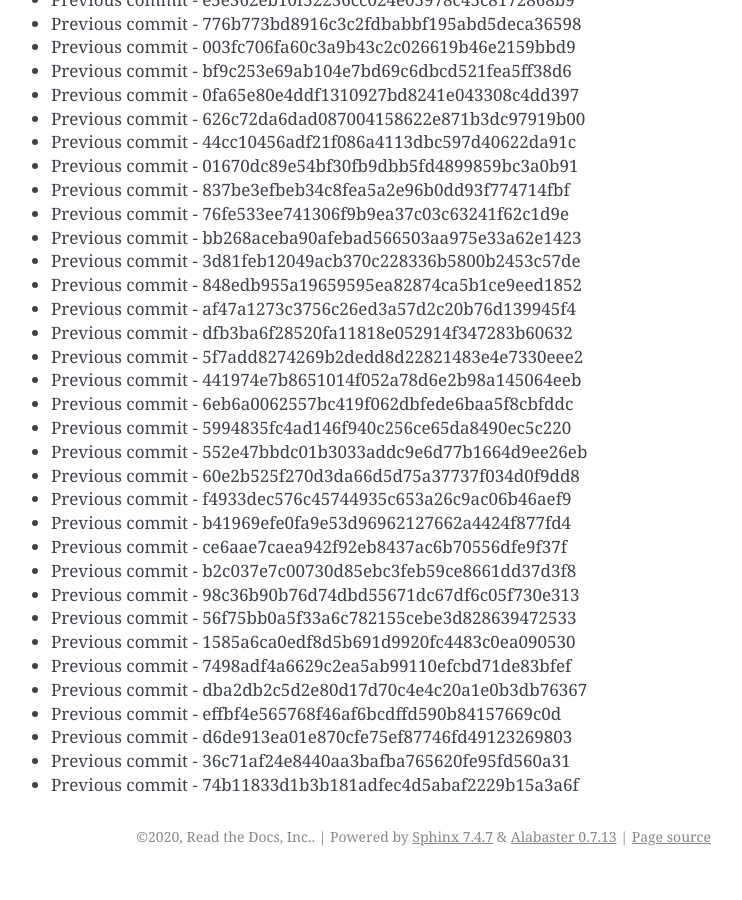
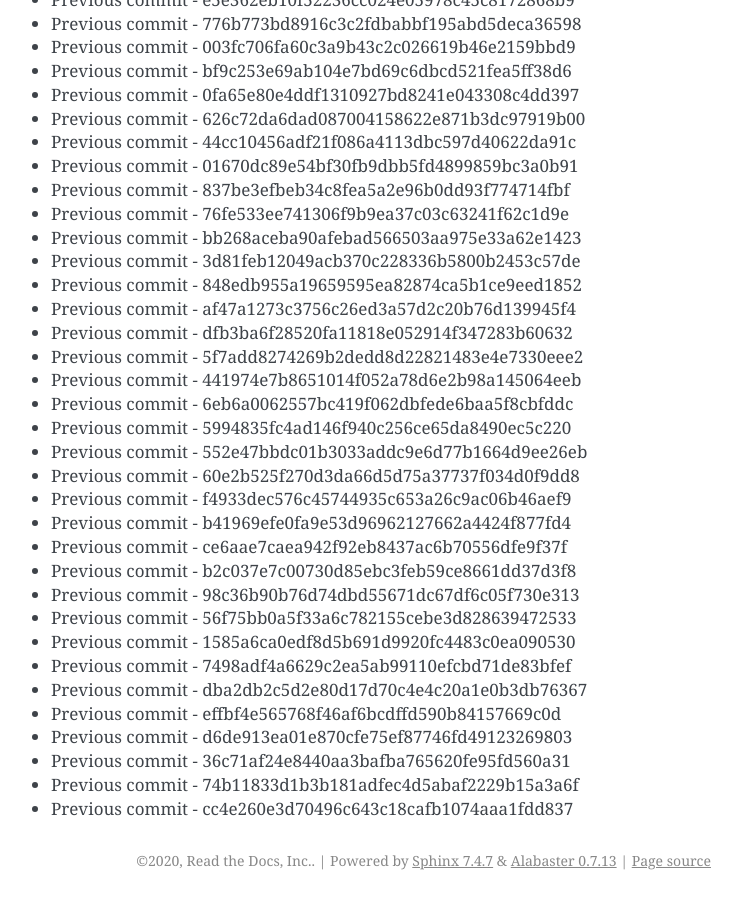
Before and after one commit to readthedocs/rtd-git-stresstest, a Sphinx documentation site: the page built from docs/updates.rst, in a window 1280 px wide and 900 px high, scrolled down 95296 px. Shown: the whole window, without its empty margins (399-1141 px from the left). Built offline with Sphinx 7.4.7, drawn with Linux system fonts in a browser that asks for light colours; before the commit the page ends 96172 px from its top, so only the background shows below that.

Commit message:
Generating commit from previous: cc4e260e3d70496c643c18cafb1074aaa1fdd837

```diff
--- a/docs/updates.rst
+++ b/docs/updates.rst
@@ -4036,3 +4036,4 @@ It can be tested for any performance characteristics.
 * Previous commit - d6de913ea01e870cfe75ef87746fd49123269803
 * Previous commit - 36c71af24e8440aa3bafba765620fe95fd560a31
 * Previous commit - 74b11833d1b3b181adfec4d5abaf2229b15a3a6f
+* Previous commit - cc4e260e3d70496c643c18cafb1074aaa1fdd837
```
